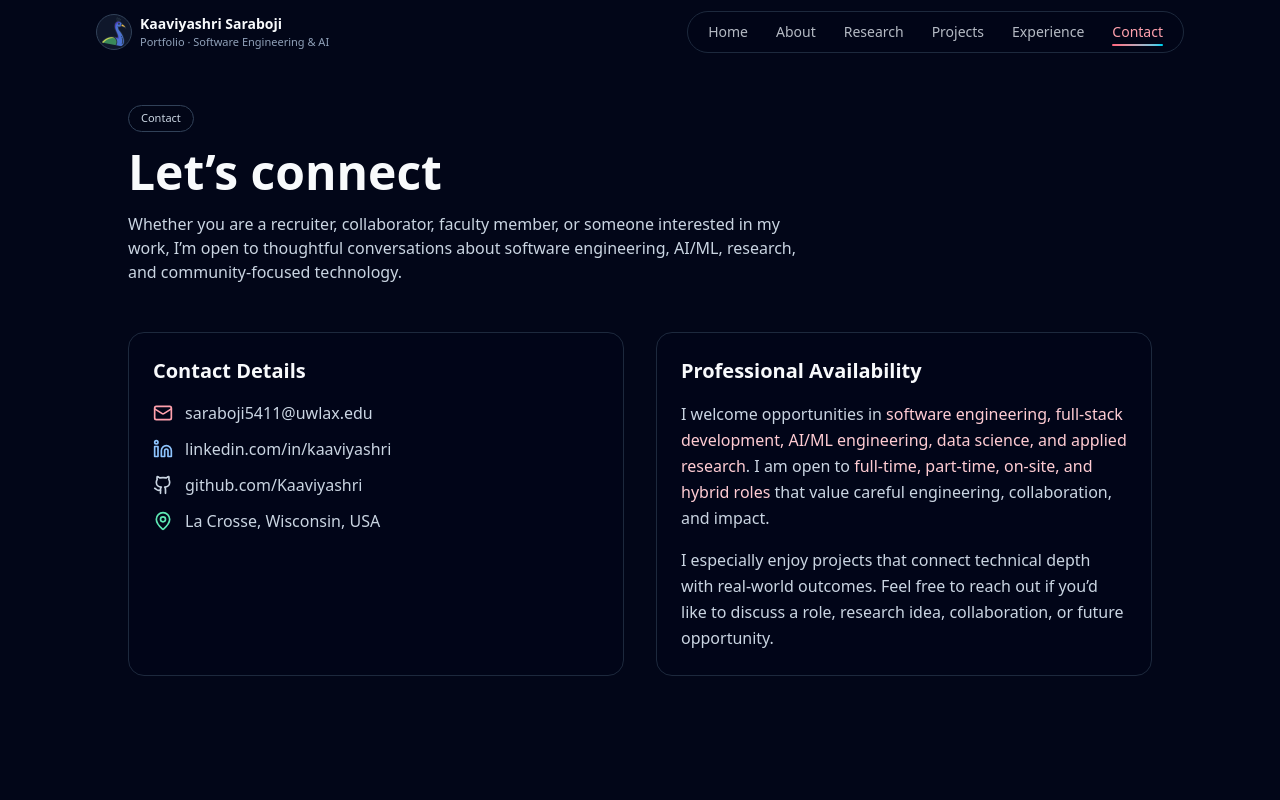
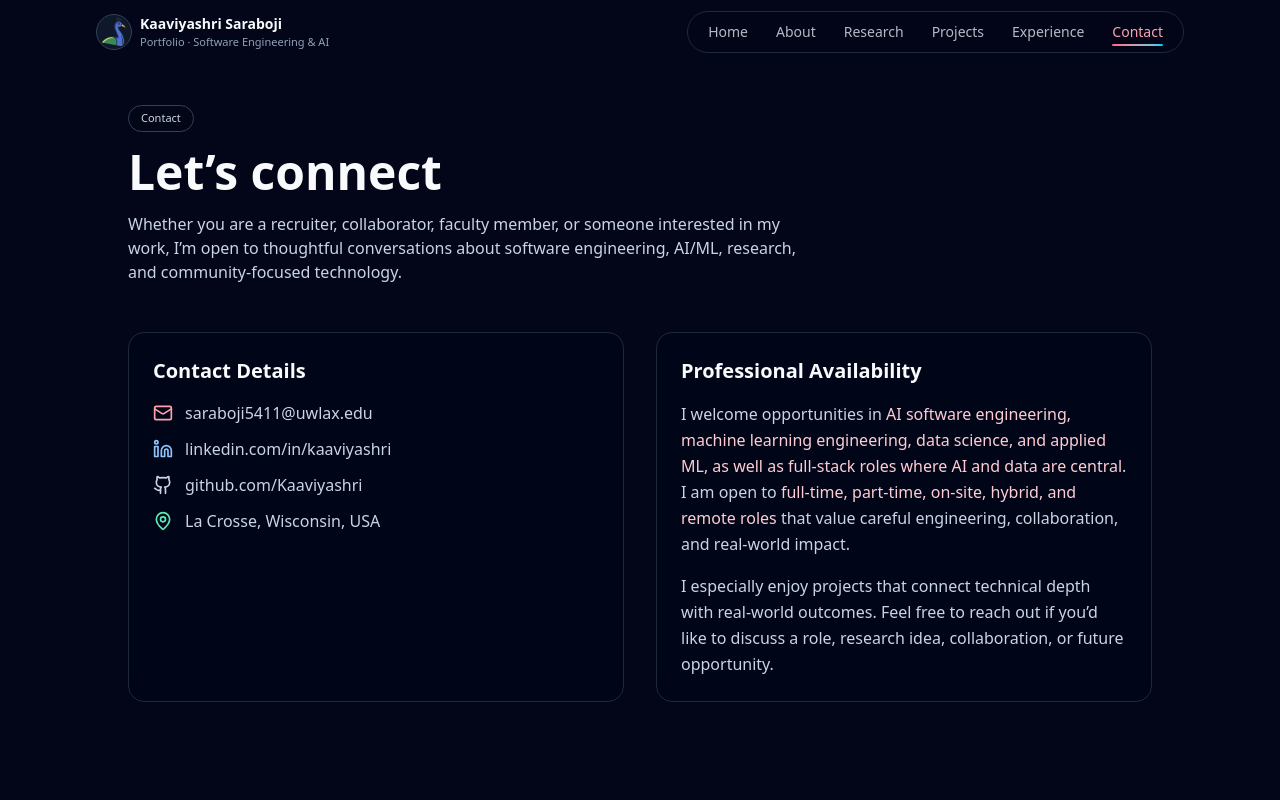
Before and after one commit to Kaaviyashri/Kaaviya_Portfolio, a React (Vite) app: page /contact in a window 1280 px wide. Shown: the top 800 px of the page. Built offline with nearby package versions, Linux system fonts and the light colour scheme.

Commit message:
Update Contact.jsx

```diff
--- a/src/pages/Contact.jsx
+++ b/src/pages/Contact.jsx
@@ -80,15 +80,16 @@ export default function Contact() {
           <p className="text-sm sm:text-base text-slate-300 leading-relaxed">
             I welcome opportunities in{" "}
             <span className="text-rose-200 font-medium">
-              software engineering, full-stack development, AI/ML engineering,
-              data science, and applied research
+              AI software engineering, machine learning engineering, data science,
+              and applied ML, as well as full-stack roles where AI and data are central
             </span>
             . I am open to{" "}
             <span className="text-rose-200 font-medium">
-              full-time, part-time, on-site, and hybrid roles
+              full-time, part-time, on-site, hybrid, and remote roles
             </span>{" "}
-            that value careful engineering, collaboration, and impact.
+            that value careful engineering, collaboration, and real-world impact.
           </p>
+
 
           <p className="text-sm sm:text-base text-slate-300 leading-relaxed">
             I especially enjoy projects that connect technical depth with
```
